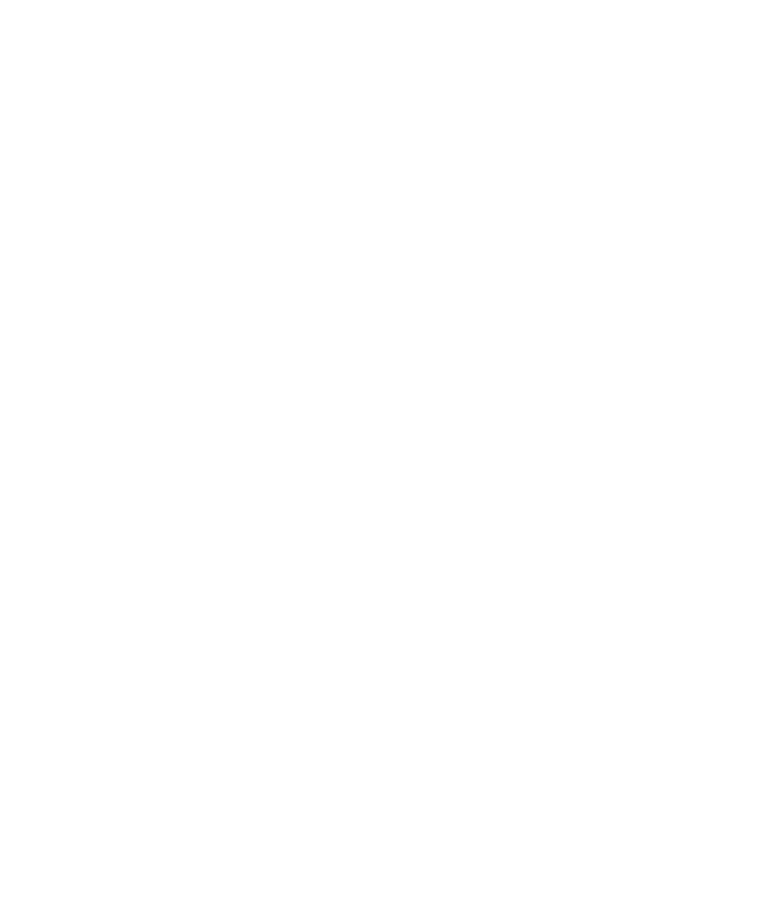
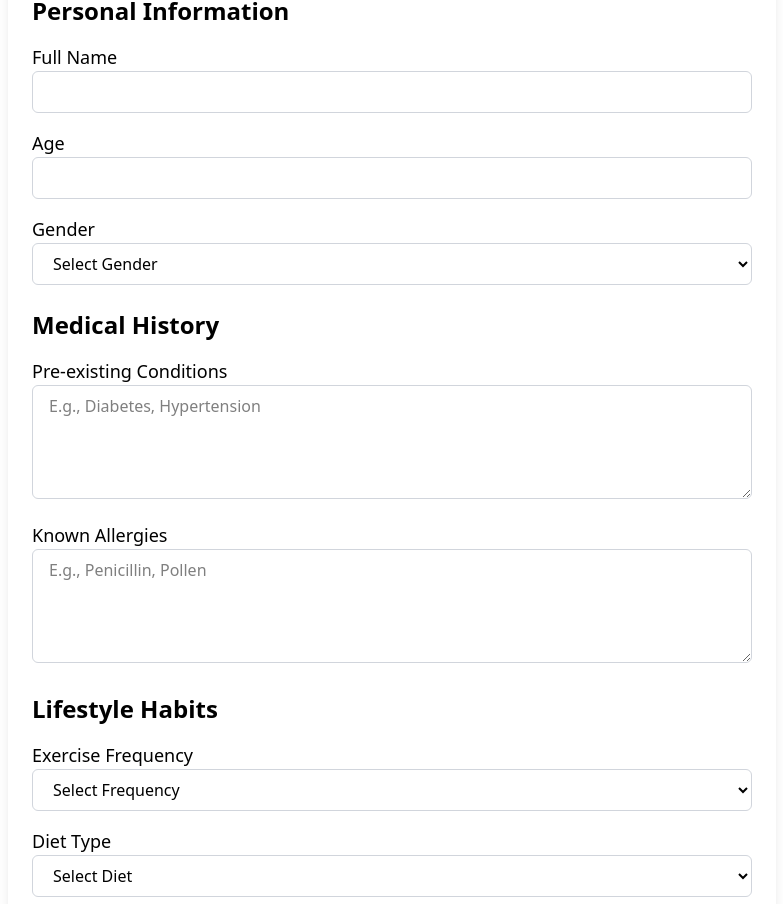
Before and after one commit to RyanX5/chatwell, a React (Vite) app in the folder chatwell/: page / in a window 1280 px wide. Shown: the part 193-1097 px from the top of the page, without its empty margins (248-1031 px from the left). Before the commit the page ends 800 px from the top, so only its background shows below. Built offline with nearby package versions, Linux system fonts and the light colour scheme.

Commit message:
Added Form

```diff
--- a/chatwell/package.json
+++ b/chatwell/package.json
@@ -10,12 +10,11 @@
     "preview": "vite preview"
   },
   "dependencies": {
-
     "@tailwindcss/vite": "^4.1.3",
     "react": "^19.0.0",
     "react-dom": "^19.0.0",
+    "react-hook-form": "^7.55.0",
     "tailwindcss": "^4.1.3"
-
   },
   "devDependencies": {
     "@eslint/js": "^9.21.0",
--- a/chatwell/src/App.jsx
+++ b/chatwell/src/App.jsx
@@ -1,11 +1,13 @@
 
 import React from 'react'
 import Navbar from './components/Navbar'
+import Form from './components/Form'
 
 const App = () => {
   return (
-    <div>
+    <div className='flex flex-col gap-1'>
       <Navbar/>
+      <Form/>
     </div>
   )
 }
--- /dev/null
+++ b/chatwell/src/components/Form.jsx
@@ -0,0 +1,190 @@
+import React from 'react';
+import { useForm } from 'react-hook-form';
+
+const HealthCareForm = () => {
+  const { register, handleSubmit, formState: { errors } } = useForm();
+
+  const onSubmit = (data) => {
+    // Handle form submission
+    console.log(data); // Log the form data (this is where you can send it to a backend)
+    alert("Form submitted successfully!");
+  };
+
+  return (
+    <div className="max-w-3xl mx-auto p-6 bg-white rounded-md shadow-lg">
+      <h2 className="text-3xl font-semibold text-center mb-6">Personalized Healthcare Recommendation Form</h2>
+
+      <form onSubmit={handleSubmit(onSubmit)} className="space-y-6">
+
+        {/* Personal Information */}
+        <div>
+          <h3 className="text-2xl font-semibold mb-4">Personal Information</h3>
+
+          <div className="mb-4">
+            <label htmlFor="name" className="block text-lg font-medium">Full Name</label>
+            <input
+              {...register('name', { required: 'Full Name is required' })}
+              type="text"
+              id="name"
+              className="w-full px-4 py-2 border border-gray-300 rounded-md"
+            />
+            {errors.name && <span className="text-red-500 text-sm">{errors.name.message}</span>}
+          </div>
+
+          <div className="mb-4">
+            <label htmlFor="age" className="block text-lg font-medium">Age</label>
+            <input
+              {...register('age', { required: 'Age is required', valueAsNumber: true, min: 1 })}
+              type="number"
+              id="age"
+              className="w-full px-4 py-2 border border-gray-300 rounded-md"
+            />
+            {errors.age && <span className="text-red-500 text-sm">{errors.age.message}</span>}
+          </div>
+
+          <div className="mb-4">
+            <label htmlFor="gender" className="block text-lg font-medium">Gender</label>
+            <select
+              {...register('gender', { required: 'Gender is required' })}
+              id="gender"
+              className="w-full px-4 py-2 border border-gray-300 rounded-md"
+            >
+              <option value="">Select Gender</option>
+              <option value="male">Male</option>
+              <option value="female">Female</option>
+              <option value="other">Other</option>
+            </select>
+            {errors.gender && <span className="text-red-500 text-sm">{errors.gender.message}</span>}
+          </div>
+        </div>
+
+        {/* Medical History */}
+        <div>
+          <h3 className="text-2xl font-semibold mb-4">Medical History</h3>
+
+          <div className="mb-4">
+            <label htmlFor="conditions" className="block text-lg font-medium">Pre-existing Conditions</label>
+            <textarea
+              {...register('conditions')}
+              id="conditions"
+              placeholder="E.g., Diabetes, Hypertension"
+              className="w-full px-4 py-2 border border-gray-300 rounded-md"
+              rows="4"
+            />
+          </div>
+
+          <div className="mb-4">
+            <label htmlFor="allergies" className="block text-lg font-medium">Known Allergies</label>
+            <textarea
+              {...register('allergies')}
+              id="allergies"
+              placeholder="E.g., Penicillin, Pollen"
+              className="w-full px-4 py-2 border border-gray-300 rounded-md"
+              rows="4"
+            />
+          </div>
+        </div>
+
+        {/* Lifestyle Habits */}
+        <div>
+          <h3 className="text-2xl font-semibold mb-4">Lifestyle Habits</h3>
+
+          <div className="mb-4">
+            <label htmlFor="exercise" className="block text-lg font-medium">Exercise Frequency</label>
+            <select
+              {...register('exercise', { required: 'Exercise frequency is required' })}
+              id="exercise"
+              className="w-full px-4 py-2 border border-gray-300 rounded-md"
+            >
+              <option value="">Select Frequency</option>
+              <option value="never">Never</option>
+              <option value="1-2 times/week">1-2 times/week</option>
+              <option value="3-4 times/week">3-4 times/week</option>
+              <option value="daily">Daily</option>
+            </select>
+            {errors.exercise && <span className="text-red-500 text-sm">{errors.exercise.message}</span>}
+          </div>
+
+          <div className="mb-4">
+            <label htmlFor="diet" className="block text-lg font-medium">Diet Type</label>
+            <select
+              {...register('diet', { required: 'Diet type is required' })}
+              id="diet"
+              className="w-full px-4 py-2 border border-gray-300 rounded-md"
+            >
+              <option value="">Select Diet</option>
+              <option value="vegetarian">Vegetarian</option>
+              <option value="non-vegetarian">Non-Vegetarian</option>
+              <option value="vegan">Vegan</option>
+              <option value="balanced">Balanced</option>
+            </select>
+            {errors.diet && <span className="text-red-500 text-sm">{errors.diet.message}</span>}
+          </div>
+
+          <div className="mb-4">
+            <label htmlFor="sleep" className="block text-lg font-medium">Average Sleep Hours</label>
+            <input
+              {...register('sleep', { required: 'Sleep hours are required', valueAsNumber: true, min: 1, max: 24 })}
+              type="number"
+              id="sleep"
+              className="w-full px-4 py-2 border border-gray-300 rounded-md"
+            />
+            {errors.sleep && <span className="text-red-500 text-sm">{errors.sleep.message}</span>}
+          </div>
+        </div>
+
+        {/* Current Health Conditions */}
+        <div>
+          <h3 className="text-2xl font-semibold mb-4">Current Health Conditions</h3>
+
+          <div className="mb-4">
+            <label htmlFor="currentConditions" className="block text-lg font-medium">Current Health Conditions</label>
+            <textarea
+              {...register('currentConditions')}
+              id="currentConditions"
+              placeholder="E.g., Asthma, Arthritis"
+              className="w-full px-4 py-2 border border-gray-300 rounded-md"
+              rows="4"
+            />
+          </div>
+        </div>
+
+        {/* Preferences */}
+        <div>
+          <h3 className="text-2xl font-semibold mb-4">Healthcare Preferences</h3>
+
+          <div className="mb-4">
+            <label htmlFor="goals" className="block text-lg font-medium">Healthcare Goals</label>
+            <textarea
+              {...register('goals')}
+              id="goals"
+              placeholder="E.g., Weight loss, Improve mental health"
+              className="w-full px-4 py-2 border border-gray-300 rounded-md"
+              rows="4"
+            />
+          </div>
+
+          <div className="mb-4">
+            <label htmlFor="preferredWorkouts" className="block text-lg font-medium">Preferred Workout Types</label>
+            <input
+              {...register('preferredWorkouts')}
+              type="text"
+              id="preferredWorkouts"
+              placeholder="E.g., Yoga, Running, Weightlifting"
+              className="w-full px-4 py-2 border border-gray-300 rounded-md"
+            />
+          </div>
+        </div>
+
+        {/* Submit Button */}
+        <div className="mt-6">
+          <button type="submit" className="w-full py-2 bg-blue-600 text-white font-semibold rounded-md hover:bg-blue-700 transition duration-300">
+            Submit
+          </button>
+        </div>
+      </form>
+    </div>
+  );
+};
+
+export default HealthCareForm;
```
Also changed, not shown: 1 other file (tests, documents, lock files or other folders).
